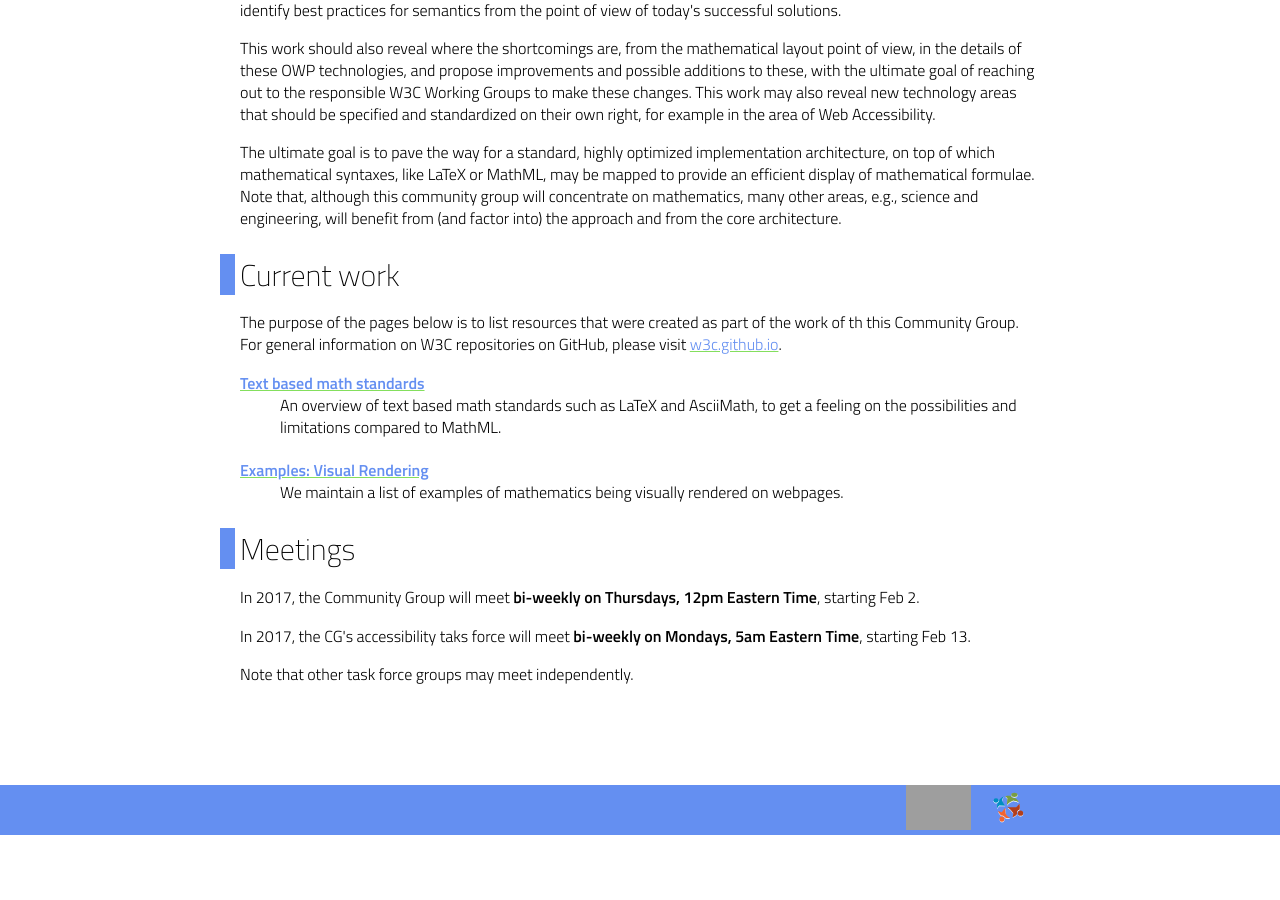
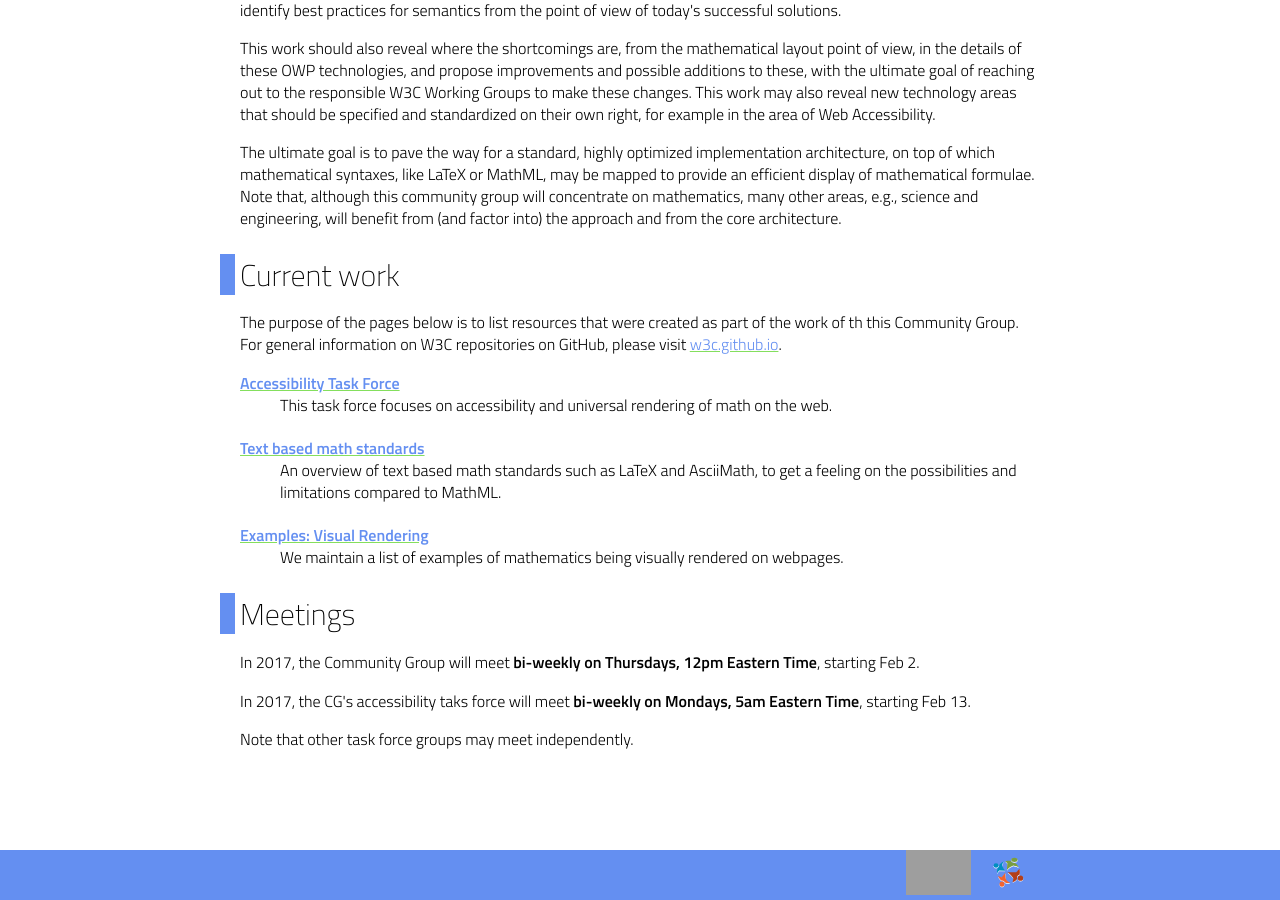
Before and after one commit to w3c/mathonwebpages, a Jekyll site: the page built from index.html, in a window 1280 px wide and 900 px high, scrolled down 688 px. Built offline with Jekyll 4.4.1, drawn with Linux system fonts in a browser that asks for light colours; before the commit the page ends 1523 px from its top, so only the background shows below that.

Commit message:
[front page] add a11y task force to Current Work

```diff
--- a/index.html
+++ b/index.html
@@ -17,6 +17,10 @@ title: W3C Getting Math Onto Webpages Community Group
     For general information on W3C repositories on GitHub, please visit <a href="https://w3c.github.io/">w3c.github.io</a>.
 </p>
 <dl>
+    <dt><a href="taskforce/accessibility/">Accessibility Task Force</a></dt>
+    <dd>
+        This task force focuses on accessibility and universal rendering of math on the web.
+    </dd>
     <dt><a href="research/text_based_standards.html">Text based math standards</a></dt>
     <dd>
         An overview of text based math standards such as LaTeX and AsciiMath,
```
